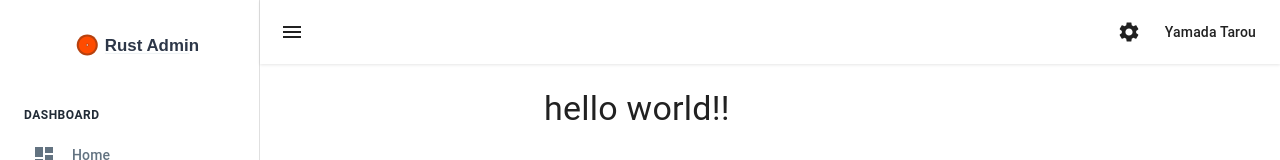
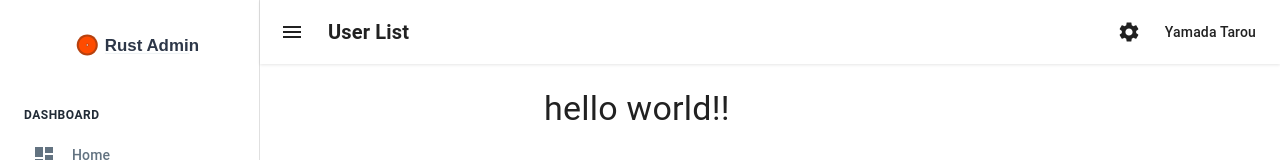
Before and after one commit to jonhomin/rust-web-framework, a React (Vite) app in the folder frontend/: page /admin/users in a window 1280 px wide. Shown: the top 160 px of the page. Built offline with nearby package versions, Linux system fonts and the light colour scheme.

Commit message:
Added AdminTitleContext

```diff
--- a/frontend/src/App.tsx
+++ b/frontend/src/App.tsx
@@ -1,6 +1,7 @@
 import { ThemeProvider, createTheme } from "@mui/material/styles";
 import CssBaseline from "@mui/material/CssBaseline";
 import { Router } from "./router";
+import { AdminTitleProvider } from "./contexts/AdminTitleContext";
 
 const theme = createTheme({
   palette: {
@@ -18,7 +19,9 @@ const App = () => {
   return (
     <ThemeProvider theme={theme}>
       <CssBaseline />
-      <Router />
+      <AdminTitleProvider>
+        <Router />
+      </AdminTitleProvider>
     </ThemeProvider>
   );
 };
--- a/frontend/src/components/Admin/AdminHeader/index.tsx
+++ b/frontend/src/components/Admin/AdminHeader/index.tsx
@@ -3,6 +3,7 @@ import {
   Menu as MenuIcon,
   Settings as SettingsIcon,
 } from "@mui/icons-material";
+import { useAdminTitle } from "../../../contexts/AdminTitleContext";
 
 interface AdminHeaderProps {
   onToggleSidebar?: () => void;
@@ -15,6 +16,8 @@ const AdminHeader = ({
   isSidebarOpen,
   isMobile,
 }: AdminHeaderProps) => {
+  const { title } = useAdminTitle();
+
   return (
     <AppBar
       position="fixed"
@@ -44,6 +47,17 @@ const AdminHeader = ({
           <MenuIcon />
         </IconButton>
 
+        <Typography
+          variant="h6"
+          component="h1"
+          sx={{
+            fontSize: { xs: "1.1rem", sm: "1.25rem" },
+            fontWeight: 600,
+          }}
+        >
+          {title}
+        </Typography>
+
         <Box sx={{ flexGrow: 1 }} />
 
         <Box
--- a/frontend/src/components/Admin/AdminSidebar/AdminSidebarItem.tsx
+++ b/frontend/src/components/Admin/AdminSidebar/AdminSidebarItem.tsx
@@ -5,6 +5,8 @@ import {
   ListItemText,
 } from "@mui/material";
 import { Link, useLocation } from "react-router-dom";
+import { useAdminTitle } from "../../../contexts/AdminTitleContext";
+import { useEffect } from "react";
 
 interface AdminSidebarItemProps {
   icon: React.ReactNode;
@@ -19,6 +21,13 @@ export const AdminSidebarItem = ({
 }: AdminSidebarItemProps) => {
   const location = useLocation();
   const isActive = location.pathname === to;
+  const { setTitle } = useAdminTitle();
+
+  useEffect(() => {
+    if (isActive) {
+      setTitle(title);
+    }
+  }, [isActive, title, setTitle]);
 
   return (
     <ListItem disablePadding>
--- /dev/null
+++ b/frontend/src/contexts/AdminTitleContext.tsx
@@ -0,0 +1,28 @@
+import { createContext, useContext, useState, ReactNode } from "react";
+
+interface AdminTitleContextType {
+  title: string;
+  setTitle: (title: string) => void;
+}
+
+const AdminTitleContext = createContext<AdminTitleContextType | undefined>(
+  undefined
+);
+
+export const AdminTitleProvider = ({ children }: { children: ReactNode }) => {
+  const [title, setTitle] = useState("Dashboard");
+
+  return (
+    <AdminTitleContext.Provider value={{ title, setTitle }}>
+      {children}
+    </AdminTitleContext.Provider>
+  );
+};
+
+export const useAdminTitle = () => {
+  const context = useContext(AdminTitleContext);
+  if (!context) {
+    throw new Error("useAdminTitle must be used within an AdminTitleProvider");
+  }
+  return context;
+};
```
